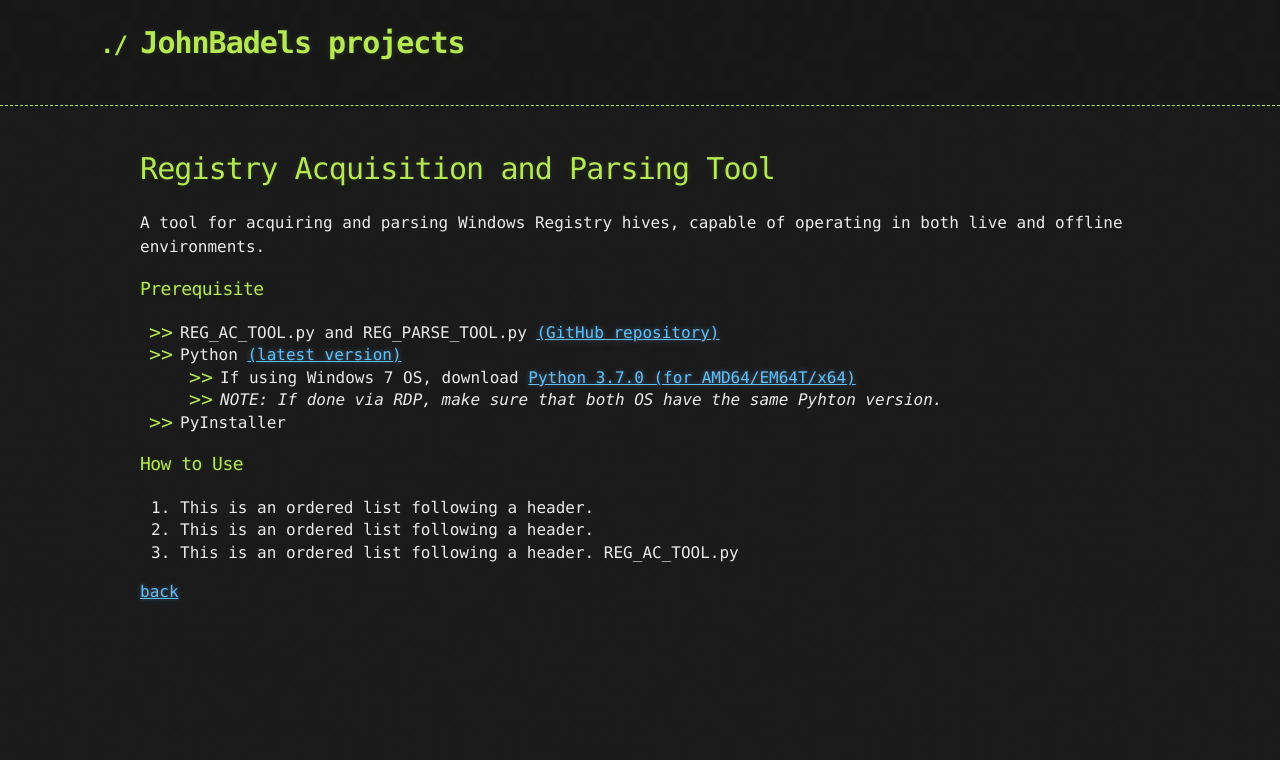
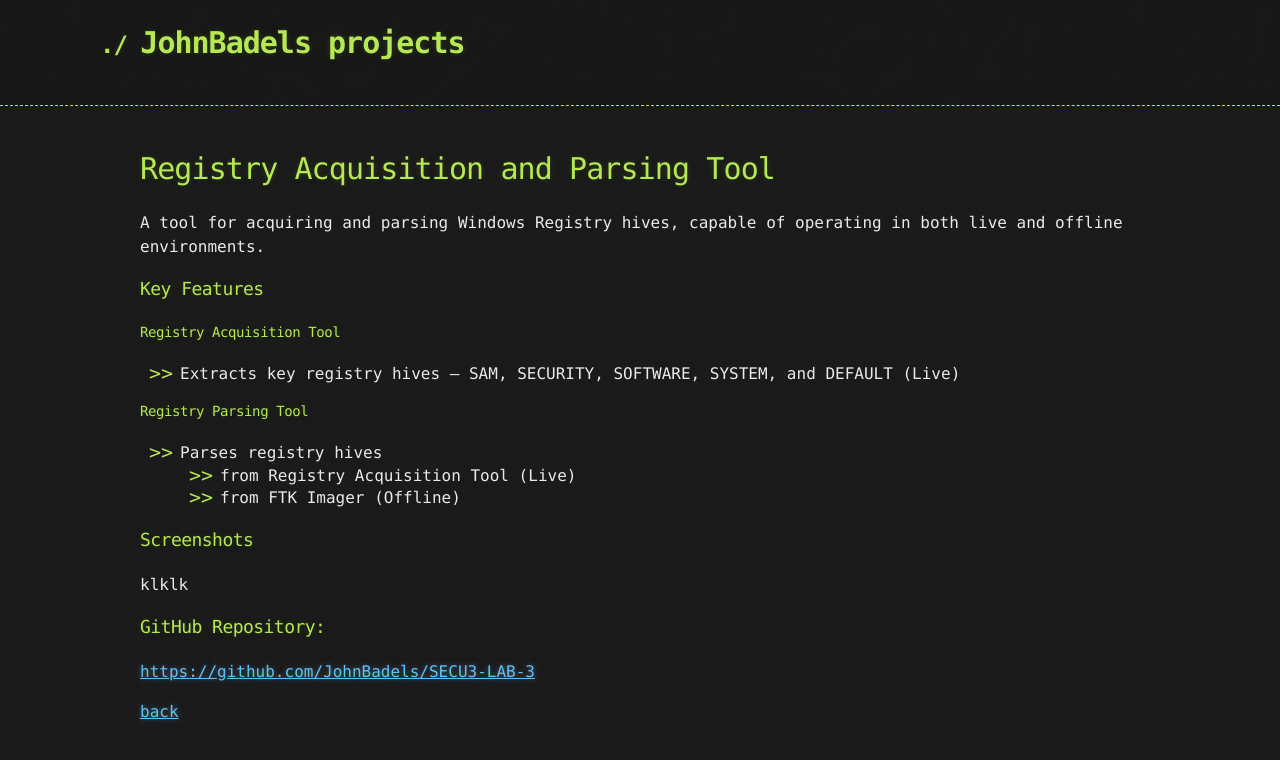
Before and after one commit to JohnBadels/JohnBadels.github.io, a Jekyll site: the page built from another-page.md, in a window 1280 px wide. Shown: the top 760 px of the page. Built offline with Jekyll 4.4.1, drawn with Linux system fonts in a browser that asks for light colours; our own code applies the rules of GitHub Pages for plain Markdown files.

Commit message:
Update another-page.md

```diff
--- a/another-page.md
+++ b/another-page.md
@@ -6,19 +6,21 @@ layout: default
 
 A tool for acquiring and parsing Windows Registry hives, capable of operating in both live and offline environments.
 
-### Prerequisite
+### Key Features
 
-- REG_AC_TOOL.py and REG_PARSE_TOOL.py [(GitHub repository)](https://github.com/JohnBadels/SECU3-LAB-3)
-- Python [(latest version)](https://www.python.org/downloads/)
-  - If using Windows 7 OS, download [Python 3.7.0 (for AMD64/EM64T/x64)](https://www.python.org/downloads/release/python-370/)
-  - _NOTE: If done via RDP, make sure that both OS have the same Pyhton version._
-- PyInstaller
+#### Registry Acquisition Tool
+- Extracts key registry hives — SAM, SECURITY, SOFTWARE, SYSTEM, and DEFAULT (Live)
 
-### How to Use
+#### Registry Parsing Tool
+- Parses registry hives
+  - from Registry Acquisition Tool (Live)
+  - from FTK Imager (Offline)
 
-1.  This is an ordered list following a header.
-2.  This is an ordered list following a header.
-3.  This is an ordered list following a header.
-REG_AC_TOOL.py
+### Screenshots
+
+klklk
+
+### GitHub Repository:
+ [https://github.com/JohnBadels/SECU3-LAB-3](https://github.com/JohnBadels/SECU3-LAB-3)
 
 [back](./index.md)
```
